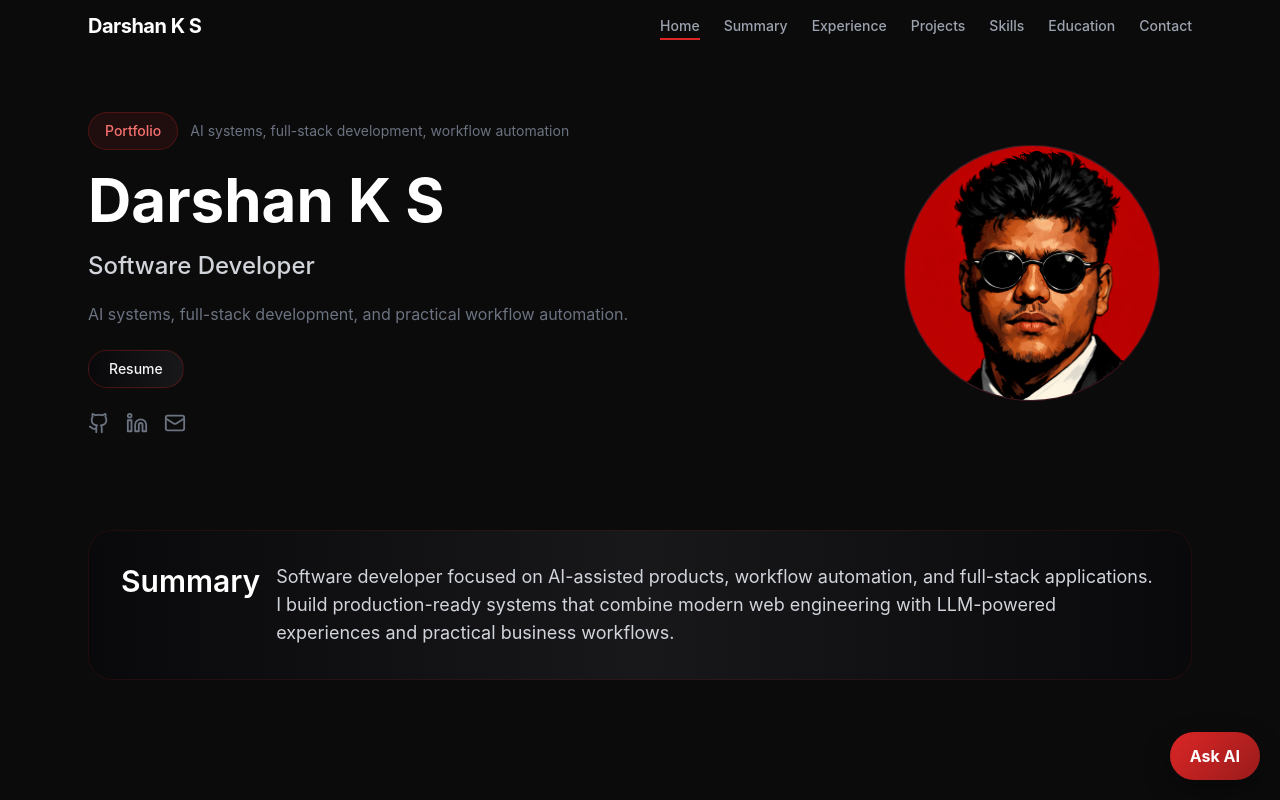
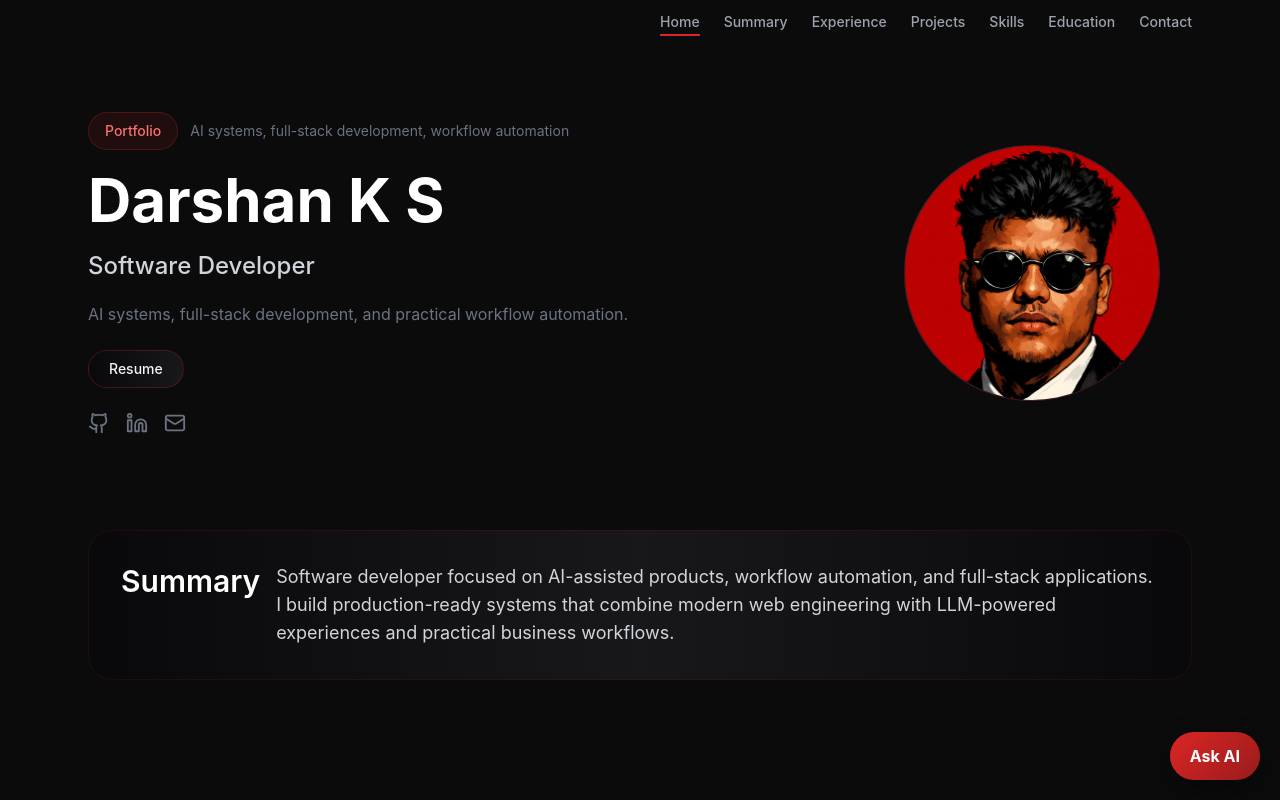
Before and after one commit to DarshanKS09/my-portfolio, a React (Create React App) app in the folder frontend/: page / in a window 1280 px wide. Shown: the top 800 px of the page. Built offline with nearby package versions, Linux system fonts and the light colour scheme.

Commit message:
updated experience and projects

```diff
--- a/frontend/src/components/Navbar.jsx
+++ b/frontend/src/components/Navbar.jsx
@@ -32,14 +32,7 @@ const Navbar = () => {
       }`}
     >
       <div className="max-w-6xl mx-auto px-6 py-3">
-        <div className="flex items-center justify-between">
-          <motion.div
-            whileHover={{ scale: 1.05 }}
-            className="text-xl font-bold text-white tracking-tight"
-          >
-            Darshan K S
-          </motion.div>
-
+        <div className="flex items-center justify-end">
           <div className="hidden md:flex items-center space-x-6">
             {navItems.map((item) => (
               <button
```
